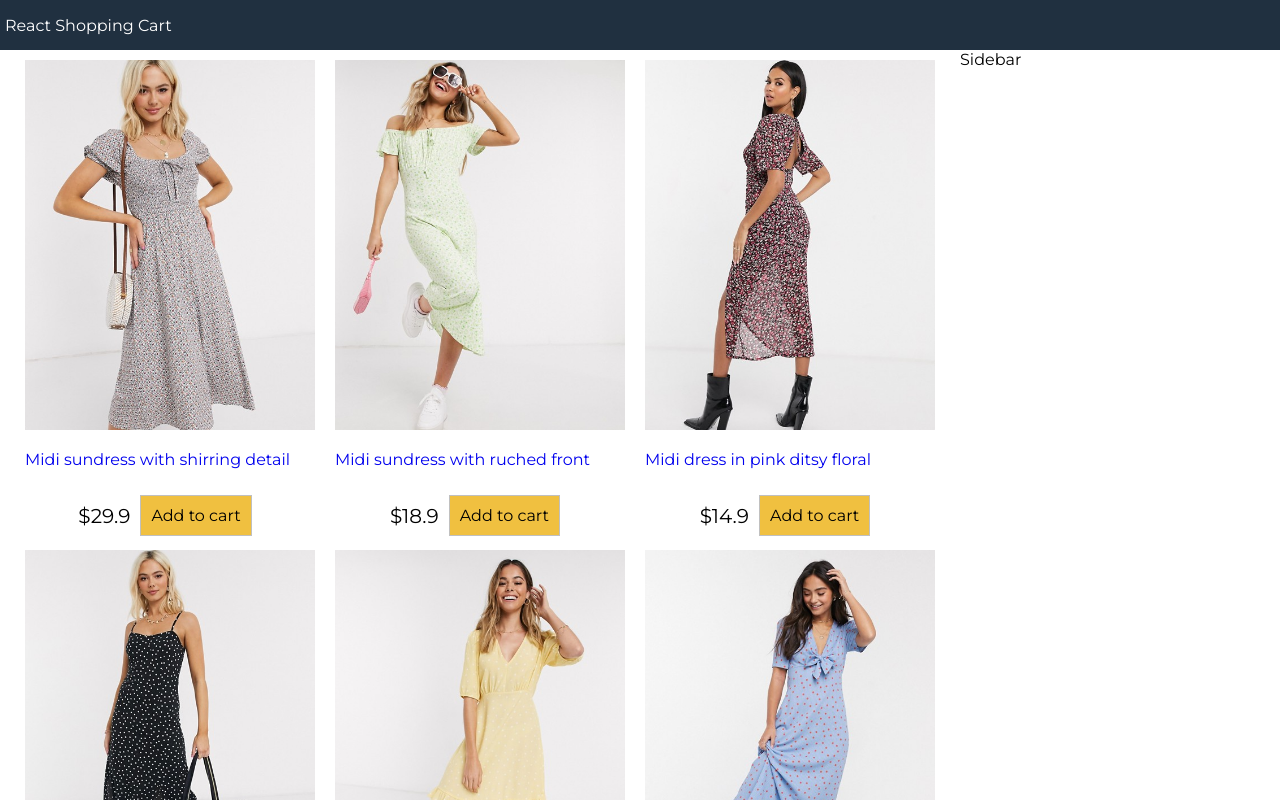
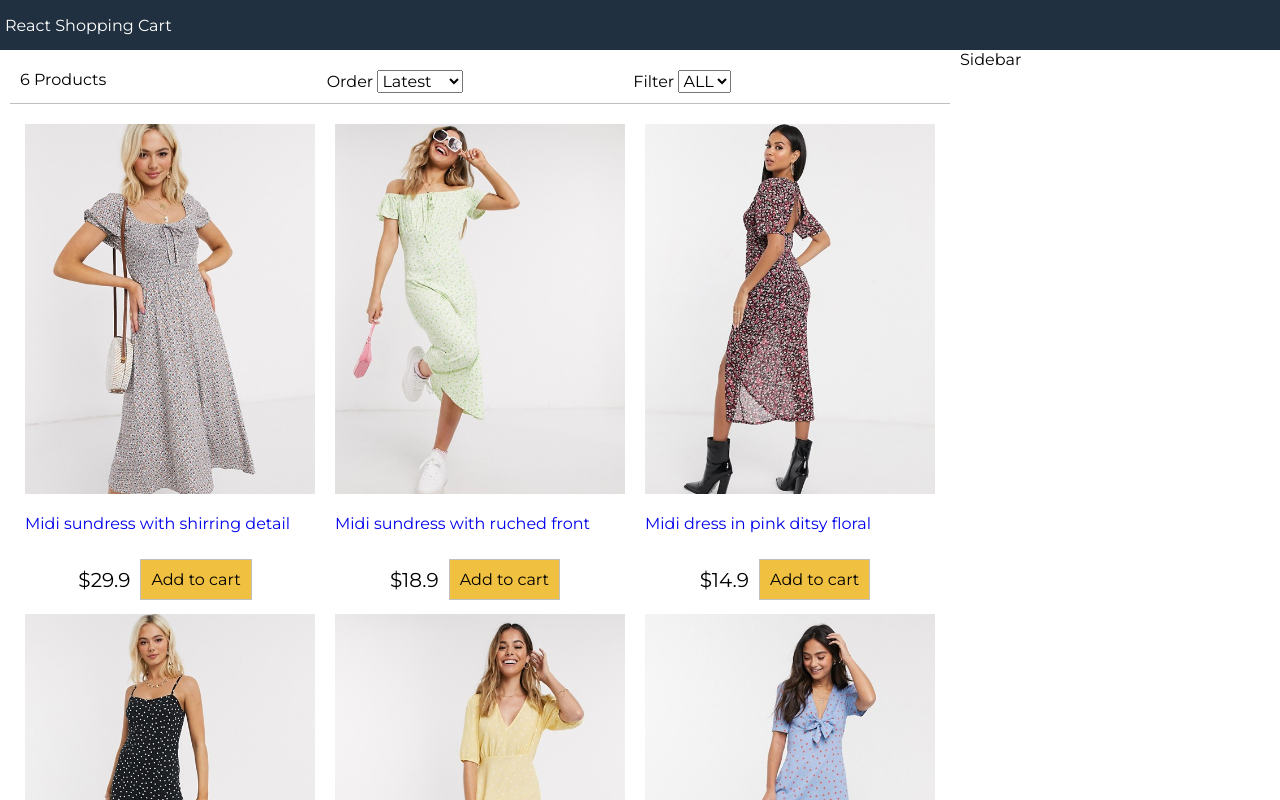
Before and after one commit to vionda/shopping-list, a React (Create React App) app: page / in a window 1280 px wide. Shown: the top 800 px of the page. Built offline with nearby package versions, Linux system fonts and the light colour scheme; the HTML template or start-up script is replaced by a standard one.

Commit message:
Add filter component

```diff
--- a/src/App.js
+++ b/src/App.js
@@ -3,6 +3,7 @@
 import styled from "styled-components";
 
 import Products from "./components/Products";
+import Filter from "./components/Filter";
 
 const Container = styled.div`
   display: grid;
@@ -58,6 +59,43 @@
       sort: "",
     };
   }
+  sortProducts = (event) => {
+    //implement
+    const sort = event.target.value;
+    console.log(event.target.value);
+    this.setState((state) => ({
+      sort: sort,
+      products: this.state.products
+        .slice()
+        .sort((a, b) =>
+          sort === "lowest"
+            ? a.price > b.price
+              ? 1
+              : -1
+            : sort === "highest"
+            ? a.price < b.price
+              ? 1
+              : -1
+            : a._id < b._id
+            ? 1
+            : -1
+        ),
+    }));
+  };
+  filterProducts = (event) => {
+    if (event.target.value === "") {
+      this.setState({ size: event.target.value, products: data.products });
+    } else {
+      console.log(event.target.value);
+      this.setState({
+        size: event.target.value,
+        products: data.products.filter(
+          (product) => product.availableSizes.indexOf(event.target.value) >= 0
+        ),
+      });
+    }
+  };
+
   render() {
     return (
       <Container>
@@ -67,6 +105,13 @@
         <Main>
           <Content>
             <Product>
+              <Filter
+                count={this.state.products.length}
+                size={this.state.size}
+                sort={this.state.sort}
+                filterProducts={this.filterProducts}
+                sortProducts={this.sortProducts}
+              ></Filter>
               <Products products={this.state.products}></Products>
             </Product>
             <Sidebar>Sidebar</Sidebar>
--- /dev/null
+++ b/src/components/Filter.js
@@ -0,0 +1,52 @@
+import React, { Component } from "react";
+import styled from "styled-components";
+
+export default class Filter extends Component {
+  render() {
+    return (
+      <FilterProducts className="filter">
+        <Result>{this.props.count} Products</Result>
+        <Sort>
+          Order{" "}
+          <select value={this.props.sort} onChange={this.props.sortProducts}>
+            <option>Latest</option>
+            <option value="lowest">Lowest</option>
+            <option value="highest">Highest</option>
+          </select>
+        </Sort>
+        <Size>
+          Filter{" "}
+          <select value={this.props.size} onChange={this.props.filterProducts}>
+            <option value="">ALL</option>
+            <option value="XS">XS</option>
+            <option value="S">S</option>
+            <option value="M">M</option>
+            <option value="L">L</option>
+            <option value="XL">XL</option>
+            <option value="XXL">XXL</option>
+          </select>
+        </Size>
+      </FilterProducts>
+    );
+  }
+}
+
+const FilterProducts = styled.div`
+  display: flex;
+  padding: 1rem;
+  margin: 1rem;
+  border-bottom: 0.1rem #c0c0c0 solid;
+  justify-content: space-between;
+  & .filter {
+    flex: 1;
+  }
+`;
+const Result = styled.div`
+  flex: 1;
+`;
+const Sort = styled.div`
+  flex: 1;
+`;
+const Size = styled.div`
+  flex: 1;
+`;
```
Also changed, not shown: 1 other file (tests, documents, lock files or other folders).
